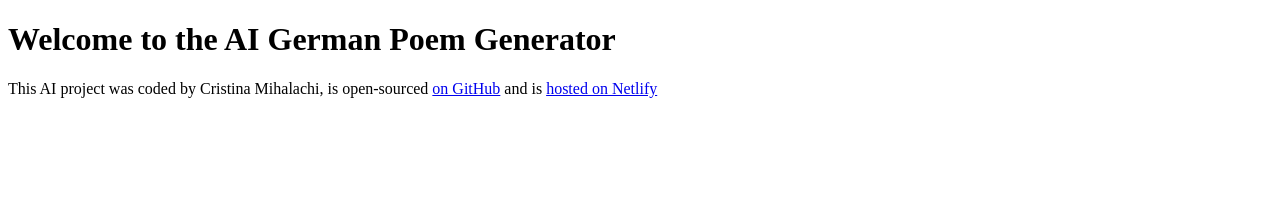
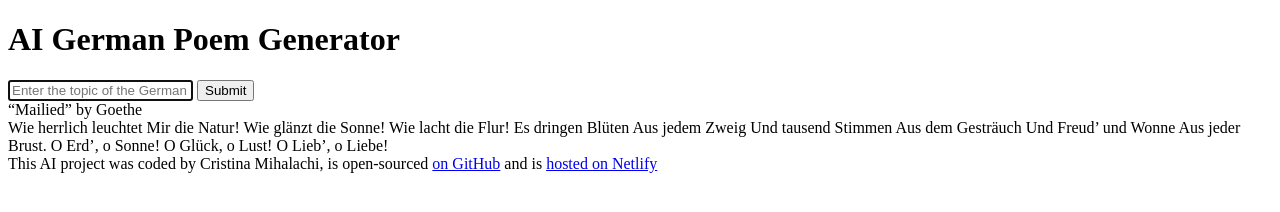
Before and after one commit to cristina793/german-poems, a plain HTML site: page index.html in a window 1280 px wide. Drawn offline with Linux system fonts and the light colour scheme; a script that the page names is missing.

Commit message:
Added the Basic HTML

```diff
--- a/index.html
+++ b/index.html
@@ -8,7 +8,43 @@
     <title>Document</title>
 </head>
 <body>
-    <h1>Welcome to the AI German Poem Generator</h1>
+    <header>
+    <h1> AI German Poem Generator</h1>
+
+</header>
+<main>
+<form action="">
+    <input type="text" placeholder="Enter the topic of the German poem"
+    autofocus
+    required
+    autocomplete="off"/>
+    <input type="submit" />
+</form>
+
+<div>
+    “Mailied” by Goethe
+
+<br />
+
+Wie herrlich leuchtet
+Mir die Natur!
+Wie glänzt die Sonne!
+Wie lacht die Flur!
+Es dringen Blüten
+Aus jedem Zweig
+Und tausend Stimmen
+Aus dem Gesträuch
+Und Freud’ und Wonne
+Aus jeder Brust.
+O Erd’, o Sonne!
+O Glück, o Lust!
+O Lieb’, o Liebe!
+
+</div>
+
+
+
+</main>
     <footer>This AI project was coded by Cristina Mihalachi, is open-sourced <a href="https://github.com/cristina793/deutsch-poems-generator" target="_blank">on GitHub</a> and  is  <a href="https://app.netlify.com/user/settings" target="_blank">hosted on Netlify</a></footer>
     <script src="src/index.js"></script>
 </body
--- a/src/index.js
+++ /dev/null
@@ -1 +0,0 @@
-alert("Hello World")
```
